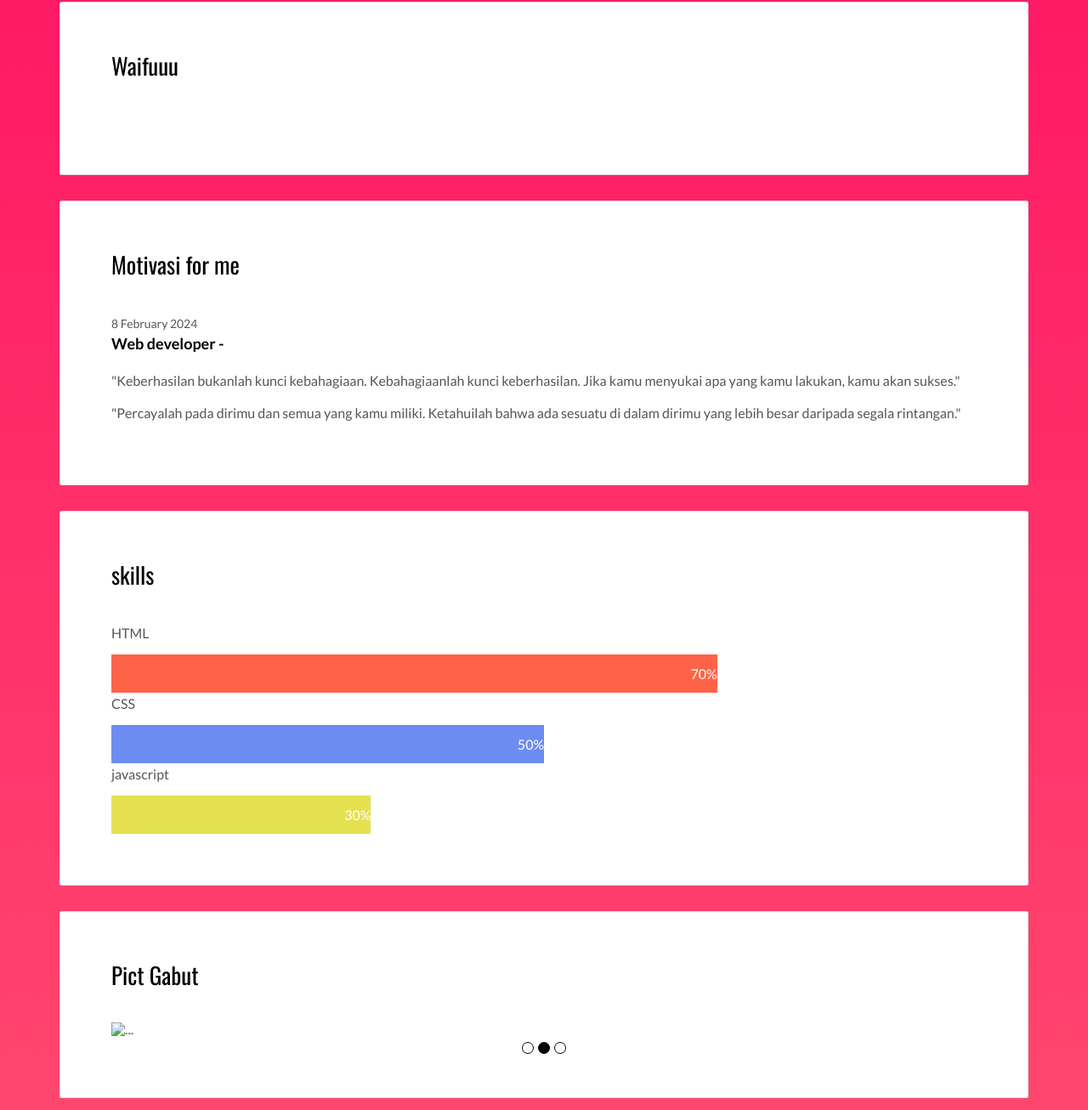
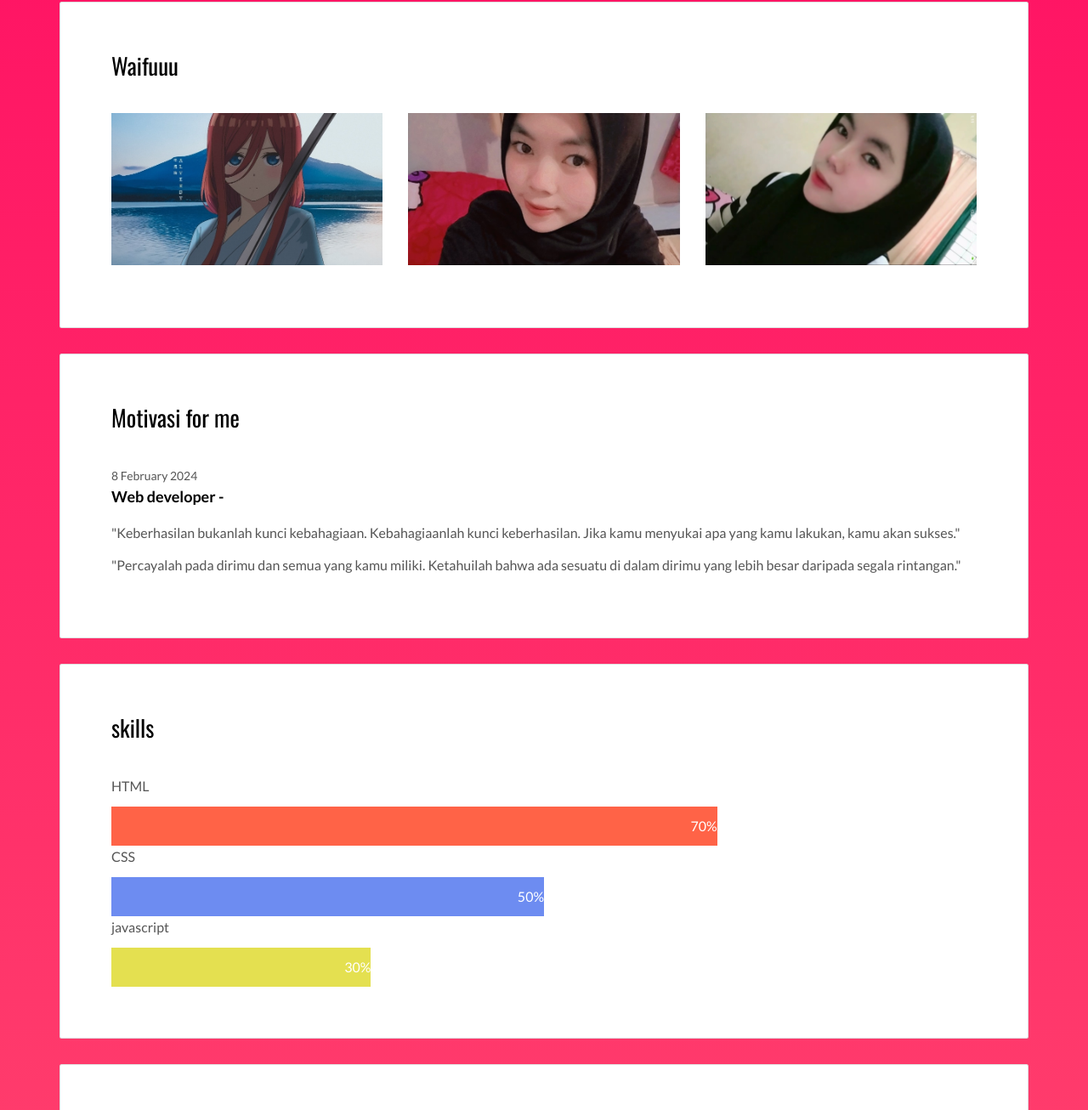
Before and after one commit to Zetpanda/Zetpanda.github.io, a plain HTML site: page index.html in a window 1280 px wide. Shown: the part 754-2060 px from the top of the page at 85% size. Drawn offline with nearby package versions, Linux system fonts and the light colour scheme; files whose address does not match are found by name.

Commit message:
Update index.html

```diff
--- a/index.html
+++ b/index.html
@@ -80,17 +80,17 @@
             <h2>Waifuuu</h2>
             <div class="row">
               <div class="col-md-4">
-                <img src="./assets/images/IMG-10.jpg" class="img-responsive" alt="">
+                <img src="/IMG-10.jpg" class="img-responsive" alt="">
                 <h3 class="h5"></h3>
                 <p></p>
               </div>
               <div class="col-md-4">
-                <img src="./assets/images/IMG-11.jpg" class="img-responsive" alt="">
+                <img src="/IMG-11.jpg" class="img-responsive" alt="">
                 <h3 class="h5"></h3>
                 <p></p>
               </div>
               <div class="col-md-4">
-                <img src="./assets/images/IMG-12.jpg" class="img-responsive" alt="">
+                <img src="/IMG-12.jpg" class="img-responsive" alt="">
                 <h3 class="h5"></h3>
                 <p></p>
               </div>
@@ -144,14 +144,14 @@
             <!-- Wrapper for slides -->
             <div class="carousel-inner" role="listbox">
               <div class="item active">
-                <img src="./assets/images/IMG-15.jpg" class="img-responsive" alt="...">
+                <img src="/IMG-15.jpg" class="img-responsive" alt="...">
                 <div class="carousel-caption">
                   <h3 class="h5"></h3>
                   <p></p>
                 </div>
               </div>
               <div class="item">
-                <img src="./assets/images/IMG-14.jpg" class="img-responsive" alt="...">
+                <img src="/IMG-14.jpg" class="img-responsive" alt="...">
                 <div class="carousel-caption">
                   <h3 class="h5"></h3>
                   <p></p>
@@ -159,7 +159,7 @@
               </div>
 
               <div class="item">
-                <img src="./assets/images/IMG-13.jpg" class="img-responsive" alt="...">
+                <img src="/IMG-13.jpg" class="img-responsive" alt="...">
                 <div class="carousel-caption">
                   <h3 class="h5"></h3>
                   <p></p>
```
